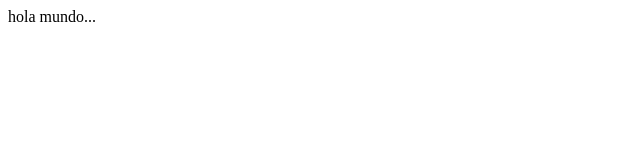
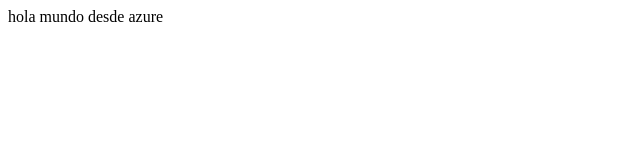
Before and after one commit to fereste/docker-demo, a plain HTML site: page index.html in a window 1280 px wide. Shown: the full height of the page, 0-640 px from the left. Drawn offline with Linux system fonts and the light colour scheme.

Commit message:
Update index.html

```diff
--- a/index.html
+++ b/index.html
@@ -8,7 +8,7 @@
 </head>
 
 <body>
-    hola mundo...
+    hola mundo desde azure
 </body>
 
 </html>
```
